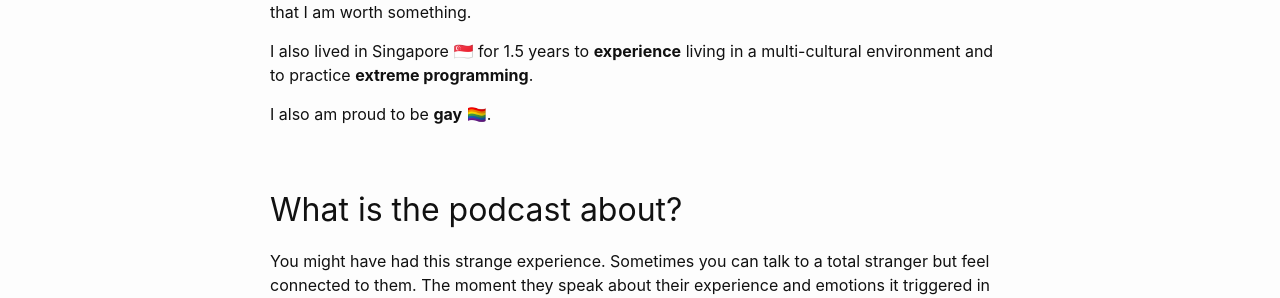
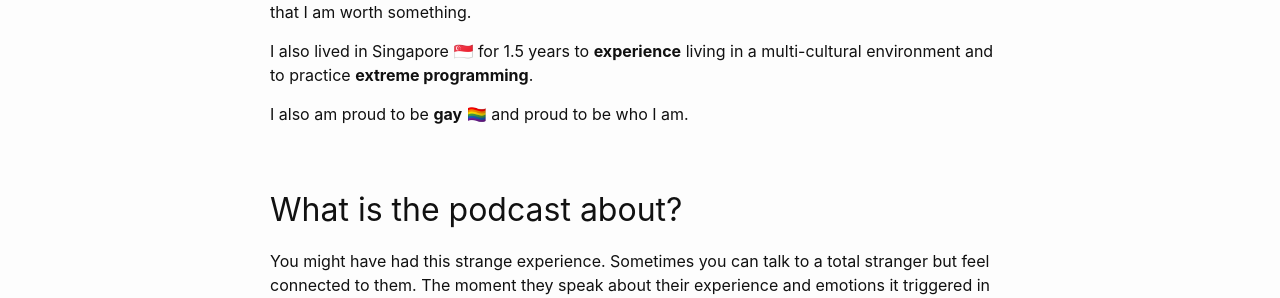
Before and after one commit to diversityin-tech/diversityin-tech.github.io, a Jekyll site: the page built from _posts/2020-08-01-Welcome-to-Diversity-In-Tech-podcast.md, in a window 1280 px wide. Shown: the part 630-928 px from the top of the page. Built offline with Jekyll 4.4.1, drawn with Linux system fonts in a browser that asks for light colours.

Commit message:
Update 2020-08-01-Welcome-to-Diversity-In-Tech-podcast.md

```diff
--- a/_posts/2020-08-01-Welcome-to-Diversity-In-Tech-podcast.md
+++ b/_posts/2020-08-01-Welcome-to-Diversity-In-Tech-podcast.md
@@ -16,7 +16,7 @@ For all years I've worked hard to be a good **programmer** as if I had been tryi
 
 I also lived in Singapore 🇸🇬 for 1.5 years to **experience** living in a multi-cultural environment and to practice **extreme programming**.
 
-I also am proud to be **gay** 🏳️‍🌈.
+I also am proud to be **gay** 🏳️‍🌈 and proud to be who I am.
 
 ## What is the podcast about?
 
```
